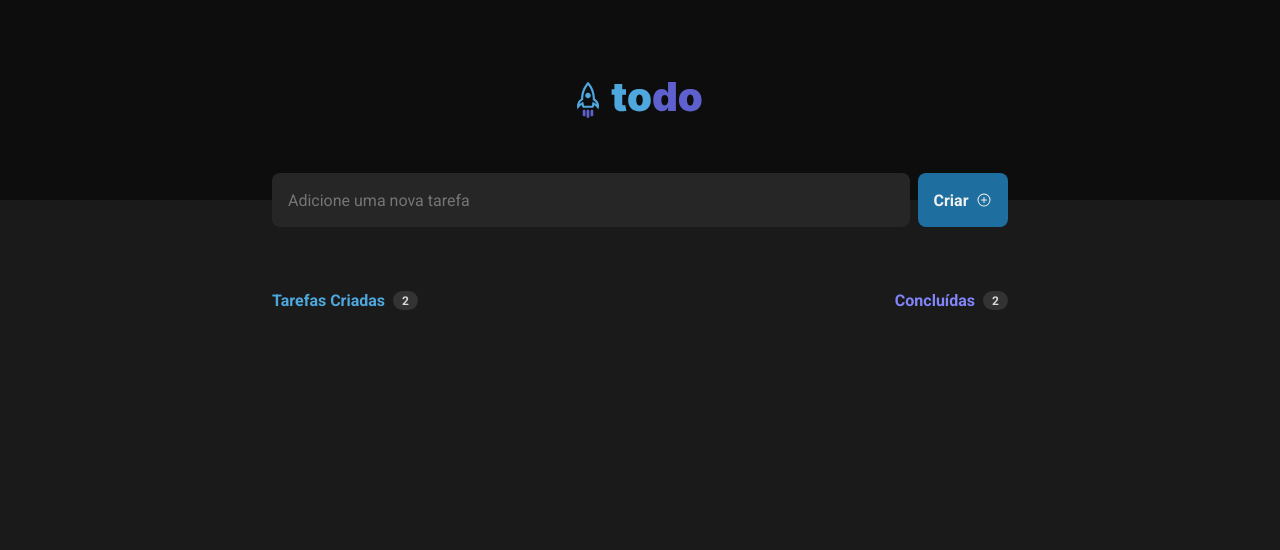
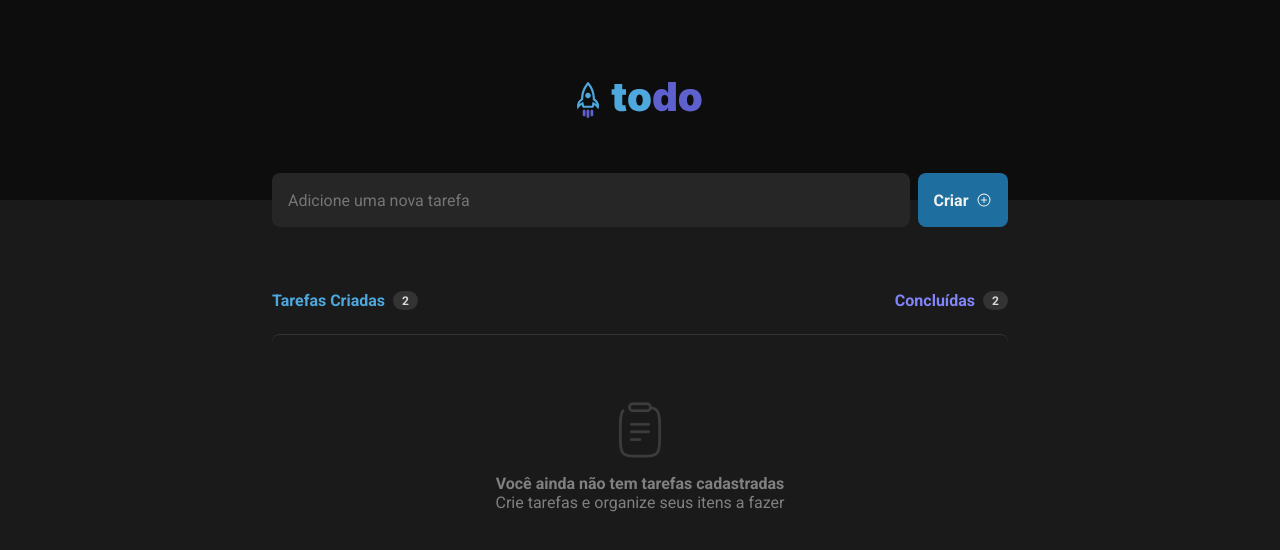
Before and after one commit to luanrem/todo-list, a React (Vite) app: page / in a window 1280 px wide. Shown: the top 550 px of the page. Built offline with nearby package versions, Linux system fonts and the light colour scheme.

Commit message:
feat: create taskBoard empty

```diff
--- a/src/components/TasksContainer/TaskContainer.module.css
+++ b/src/components/TasksContainer/TaskContainer.module.css
@@ -29,9 +29,35 @@
   height: 19px;
   border-radius: 999px;
   font-weight: 600;
-  font-size: 12px;
+  font-size: 0.75rem;
   display: flex;
   justify-content: center;
   align-items: center;
   cursor: default;
 }
+
+.content {
+  margin-top: 1.5rem;
+  border-radius: 8px;
+  border-top: 0.5px solid var(--gray-400);
+  min-height: 15.25rem;
+
+  display: flex;
+  flex-direction: column;
+  align-items: center;
+  justify-content: flex-start;
+}
+
+.emptyTaskBoard {
+  height: 15.25rem;
+  display: flex;
+  flex-direction: column;
+  justify-content: center;
+  align-items: center;
+  color: var(--gray-300);
+  font-size: 1rem;
+}
+
+.emptyTaskBoard img {
+  margin-bottom: 1rem;
+}
--- a/src/components/TasksContainer/index.tsx
+++ b/src/components/TasksContainer/index.tsx
@@ -1,4 +1,6 @@
 import styles from './TaskContainer.module.css'
+
+import clipboard from '../../assets/Clipboard.svg'
 
 export function TasksContainer() {
   return (
@@ -13,6 +15,13 @@ export function TasksContainer() {
           <p>2</p>
         </div>
       </header>
+      <div className={styles.content}>
+        <div className={styles.emptyTaskBoard}>
+          <img src={clipboard} alt="ClipBoard" />
+          <strong>Você ainda não tem tarefas cadastradas</strong>
+          <p>Crie tarefas e organize seus itens a fazer</p>
+        </div>
+      </div>
     </div>
   )
 }
```
Also changed, not shown: src/assets/Clipboard.svg (added).
